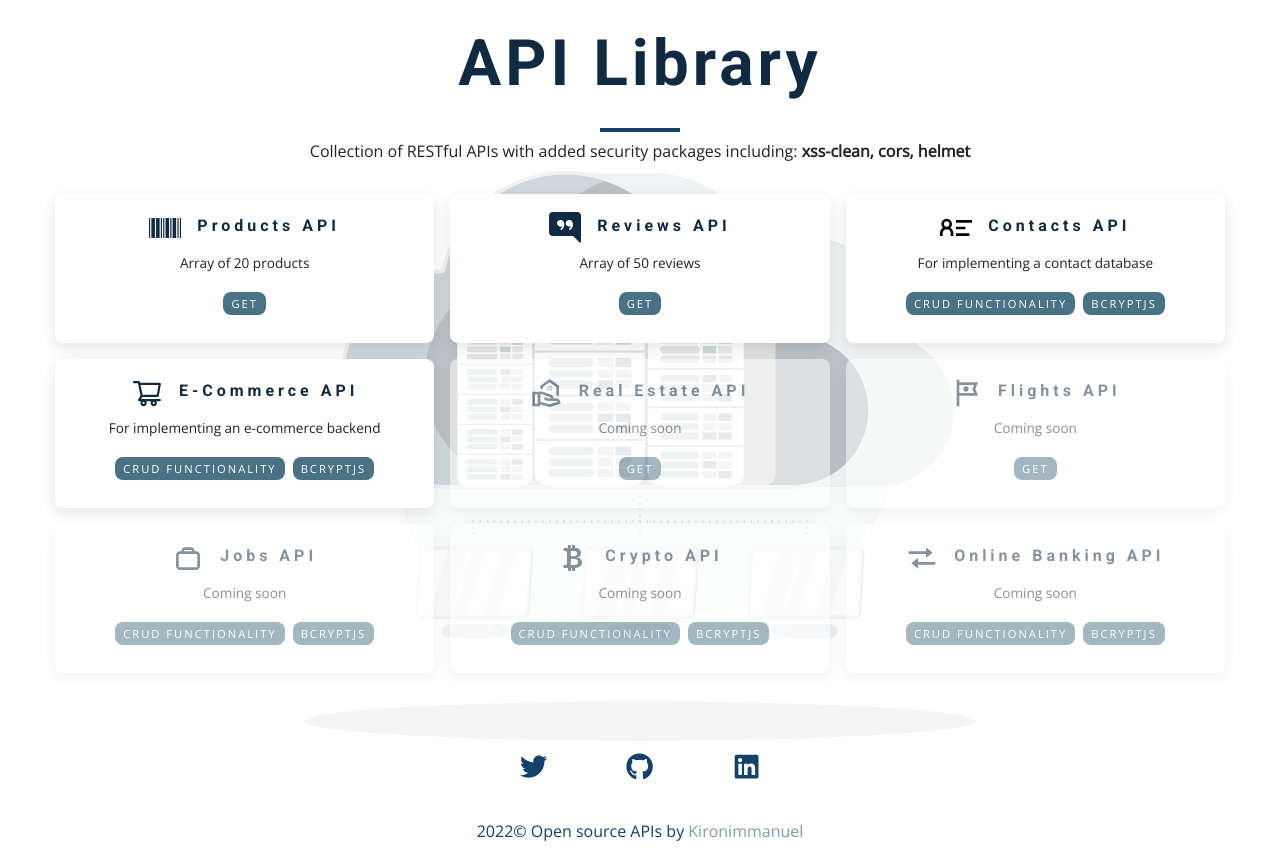
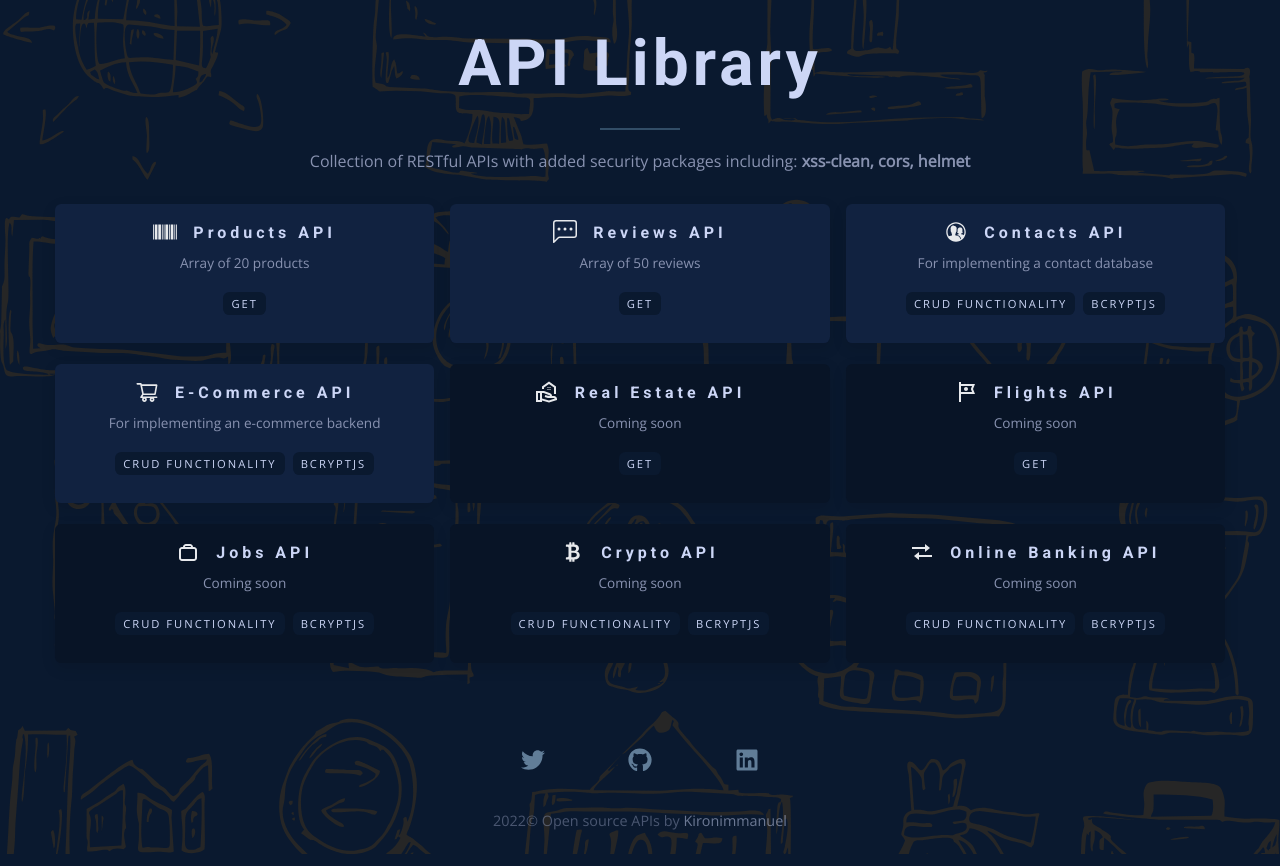
Before and after one commit to kironimmanuel/api-collection, a React (Create React App) app: page / in a window 1280 px wide. Built offline with nearby package versions, Linux system fonts and the light colour scheme.

Commit message:
changed color variables

```diff
--- a/src/assets/css/global.css
+++ b/src/assets/css/global.css
@@ -1,31 +1,32 @@
 @import url('https://fonts.googleapis.com/css?family=Open+Sans|Roboto:400,700&display=swap');
 
 :root {
-  --primary-1: #c7c7c7;
-  --primary-2: #4ea3e9;
-  --primary-3: #ebebeb;
-  --primary-4: #134169;
+  --clr-grey-1: hsl(209, 61%, 16%);
+  --clr-grey-2: hsl(211, 39%, 23%);
+  --clr-grey-3: hsl(209, 34%, 30%);
+  --clr-grey-4: hsl(209, 28%, 39%);
+  --clr-grey-5: hsl(210, 22%, 49%);
+  --clr-grey-6: hsl(209, 23%, 60%);
+  --clr-grey-7: hsl(211, 27%, 70%);
+  --clr-grey-8: hsl(210, 31%, 80%);
+  --clr-grey-9: hsl(212, 33%, 89%);
+  --clr-grey-10: hsl(210, 29%, 93%);
 
-  --primary-5: #497285;
-  --primary-6: hsl(210, 22%, 49%);
-  --primary-7: hsl(211, 27%, 70%);
-  --primary-8: hsl(210, 31%, 80%);
-  --primary-9: hsl(212, 33%, 89%);
-  --primary-10: #ecf0f1;
+  --primary-50: #e7e9ec;
+  --primary-100: #ccd6f6;
+  --primary-200: #8892b0;
+  --primary-300: #75809c;
+  --primary-400: #416585;
+  --primary-500: #112240;
+  --primary-600: #0a192f;
+  --primary-700: #081426;
+  --primary-800: #06101e;
+  --primary-900: #070e1a;
 
-  --grey-1: hsl(209, 61%, 16%);
-  --grey-2: hsl(211, 39%, 23%);
-  --grey-3: hsl(209, 34%, 30%);
-  --grey-4: hsl(209, 28%, 39%);
-  --grey-5: hsl(210, 22%, 49%);
-  --grey-6: hsl(209, 23%, 60%);
-  --grey-7: hsl(211, 27%, 70%);
-  --grey-8: hsl(210, 31%, 80%);
-  --grey-9: hsl(212, 33%, 89%);
-  --grey-10: hsl(210, 30%, 92%);
-
-  --bcg-primary: #ececec;
-  --bcg-secondary: #fafafa;
+  --clr-font-50: #e7e9ec;
+  --clr-font-100: #ccd6f6;
+  --clr-font-200: #8892b0;
+  --clr-font-300: #75809c;
 
   --clr-white: #fff;
   --clr-black: #222;
@@ -35,7 +36,7 @@
 
   --transition: all 0.3s linear;
   --spacing: 0.25rem;
-  --radius: 0.5rem;
+  --radius: 0.4rem;
   --max-width: 1170px;
 
   --light-shadow: 0 5px 15px rgba(0, 0, 0, 0.1);
@@ -60,12 +61,18 @@
 
 body {
   font-family: var(--ff-secondary);
-  background: url('../images/bcg/hero.svg');
   background-position: center;
   background-size: contain;
   background-repeat: no-repeat;
-  color: var(--grey-1);
+  color: var(--clr-font-100);
+  background-color: var(--primary-600) !important;
   font-size: 0.875rem;
+}
+@media screen and (min-width: 992px) {
+  body {
+    background: url('../images/bcg/hero.svg') center no-repeat;
+    background-size: cover;
+  }
 }
 ul {
   list-style-type: none;
@@ -102,7 +109,7 @@ h4 {
 }
 p {
   margin-bottom: 1rem;
-  color: var(--clr-black);
+  color: var(--clr-font-200);
 }
 @media screen and (min-width: 800px) {
   h1 {
@@ -154,9 +161,10 @@ p {
 }
 .underline {
   width: 5rem;
-  height: 0.25rem;
-  margin-bottom: 0.5rem;
-  background: var(--primary-4);
+  height: 2px;
+  margin-top: 0.5rem;
+  margin-bottom: 1.25rem;
+  background: var(--clr-grey-3);
   margin-left: auto;
   margin-right: auto;
   transition: var(--transition);
@@ -167,13 +175,14 @@ p {
   width: 20rem;
   grid-template-columns: repeat(3, 1fr);
   justify-items: center;
+  margin-bottom: 2rem;
 }
 .social-icon {
-  font-size: 1.7rem;
-  color: var(--clr-grey-1);
+  font-size: 1.5rem;
+  color: var(--clr-grey-5);
   -webkit-transition: var(--transition);
   transition: var(--transition);
 }
 .social-icon:hover {
-  color: var(--grey-1);
+  color: var(--clr-grey-8);
 }
--- a/src/components/Card.js
+++ b/src/components/Card.js
@@ -5,15 +5,13 @@ const Api = ({ title, description, icon, url, features, disabled }) => {
   return (
     <Wrapper>
       <article
-        className="card"
-        style={disabled ? { pointerEvents: 'none', opacity: '0.5' } : {}}
+        className={disabled ? 'card disabled' : 'card'}
         target="_blank"
         onClick={() => window.open(url)}>
         <div className="flex-box">
           <div className="icon">{icon}</div>
           <h4>{title}</h4>
         </div>
-        {/* <div className="underline" /> */}
         <p>{description}</p>
         <div className="features">
           {features.map(feature => {
@@ -34,7 +32,7 @@ export default Api
 const Wrapper = styled.div`
   .card {
     box-shadow: var(--light-shadow);
-    background: var(--clr-white);
+    background: var(--primary-500);
     margin-bottom: 1rem;
     border-radius: var(--radius);
     text-align: center;
@@ -44,13 +42,14 @@ const Wrapper = styled.div`
     padding: 1rem;
     &:hover {
       box-shadow: var(--shadow-4);
-      background: var(--primary-3);
+      background: var(--primary-600);
     }
     .flex-box {
       display: flex;
       justify-content: center;
       align-items: center;
       gap: 1rem;
+      margin-top: 0.3rem;
     }
     .underline {
       width: 3rem;
@@ -66,15 +65,17 @@ const Wrapper = styled.div`
     }
   }
   .icon {
-    font-size: 2rem;
+    font-size: 1.5rem;
+    color: var(--clr-font-50) !important;
+    margin-top: -0.5rem;
   }
   .features {
     margin-bottom: 0.5rem;
   }
   .features span {
     display: inline-block;
-    background: var(--primary-5);
-    color: var(--clr-white);
+    background: var(--primary-600);
+    color: var(--clr-font-100);
     margin: 0.25rem;
     padding: 0.25rem 0.5rem;
     border-radius: var(--radius);
@@ -82,4 +83,8 @@ const Wrapper = styled.div`
     letter-spacing: 2px;
     font-size: 0.7rem;
   }
+  .disabled {
+    pointer-events: none;
+    background: var(--primary-700);
+  }
 `
--- a/src/components/Footer.js
+++ b/src/components/Footer.js
@@ -48,31 +48,23 @@ const Wrapper = styled.div`
     display: grid;
     place-items: center;
     height: auto;
-    font-size: 0.9rem;
-  }
-  .footer .social-icons {
-    margin-bottom: 2rem;
-  }
-  .footer .social-icon {
-    color: var(--primary-4);
-  }
-  .footer .social-icon:hover {
-    color: var(--grey-5);
+    font-size: 0.8rem;
   }
   .footer p {
-    color: var(--primary-4);
+    color: var(--clr-font-200);
+    opacity: 0.5;
     padding: 0 0.5rem;
     margin-left: auto;
     margin-right: auto;
     text-align: center;
     font-weight: 500;
     a {
-      color: var(--grey-6);
+      color: var(--clr-font-100);
     }
   }
   @media screen and (min-width: 992px) {
     .footer p {
-      font-size: 1rem;
+      font-size: 0.9rem;
     }
   }
 `
--- a/src/data/apis.js
+++ b/src/data/apis.js
@@ -1,8 +1,9 @@
 import { AiOutlineShoppingCart } from 'react-icons/ai'
 import { BiTransfer } from 'react-icons/bi'
-import { BsCurrencyBitcoin, BsFillChatRightQuoteFill } from 'react-icons/bs'
+import { BsChatLeftDots, BsCurrencyBitcoin } from 'react-icons/bs'
 import { CgWorkAlt } from 'react-icons/cg'
-import { GrContactInfo } from 'react-icons/gr'
+import { GrContact, GrContactInfo } from 'react-icons/gr'
+import { IoIosContacts } from 'react-icons/io'
 import { MdOutlineRealEstateAgent, MdOutlineTour } from 'react-icons/md'
 import { SiWikidata } from 'react-icons/si'
 
@@ -17,14 +18,14 @@ export default [
   {
     title: 'Reviews API',
     description: 'Array of 50 reviews',
-    icon: <BsFillChatRightQuoteFill />,
+    icon: <BsChatLeftDots />,
     features: ['GET'],
     url: 'https://kb-reviews-api.herokuapp.com/api/v1/reviews',
   },
   {
     title: 'Contacts API',
     description: 'For implementing a contact database',
-    icon: <GrContactInfo />,
+    icon: <IoIosContacts />,
     features: ['crud functionality', 'bcryptjs'],
     url: 'https://kb-contacts-api.herokuapp.com/',
   },
@@ -41,7 +42,7 @@ export default [
     icon: <MdOutlineRealEstateAgent />,
     features: ['GET'],
     url: '#',
-    disabled: true,
+    disabled: 'disabled',
   },
   {
     title: 'Flights API',
@@ -49,7 +50,7 @@ export default [
     icon: <MdOutlineTour />,
     features: ['GET'],
     url: '#',
-    disabled: true,
+    disabled: 'disabled',
   },
   {
     title: 'Jobs API',
@@ -57,7 +58,7 @@ export default [
     icon: <CgWorkAlt />,
     features: ['crud functionality', 'bcryptjs'],
     url: '#',
-    disabled: true,
+    disabled: 'disabled',
   },
   {
     title: 'Crypto API',
@@ -65,7 +66,7 @@ export default [
     icon: <BsCurrencyBitcoin />,
     features: ['crud functionality', 'bcryptjs'],
     url: '#',
-    disabled: true,
+    disabled: 'disabled',
   },
   {
     title: 'Online Banking API',
@@ -73,6 +74,6 @@ export default [
     icon: <BiTransfer />,
     features: ['crud functionality', 'bcryptjs'],
     url: '#',
-    disabled: true,
+    disabled: 'disabled',
   },
 ]
```
Also changed, not shown: src/assets/images/bcg/hero.svg.
